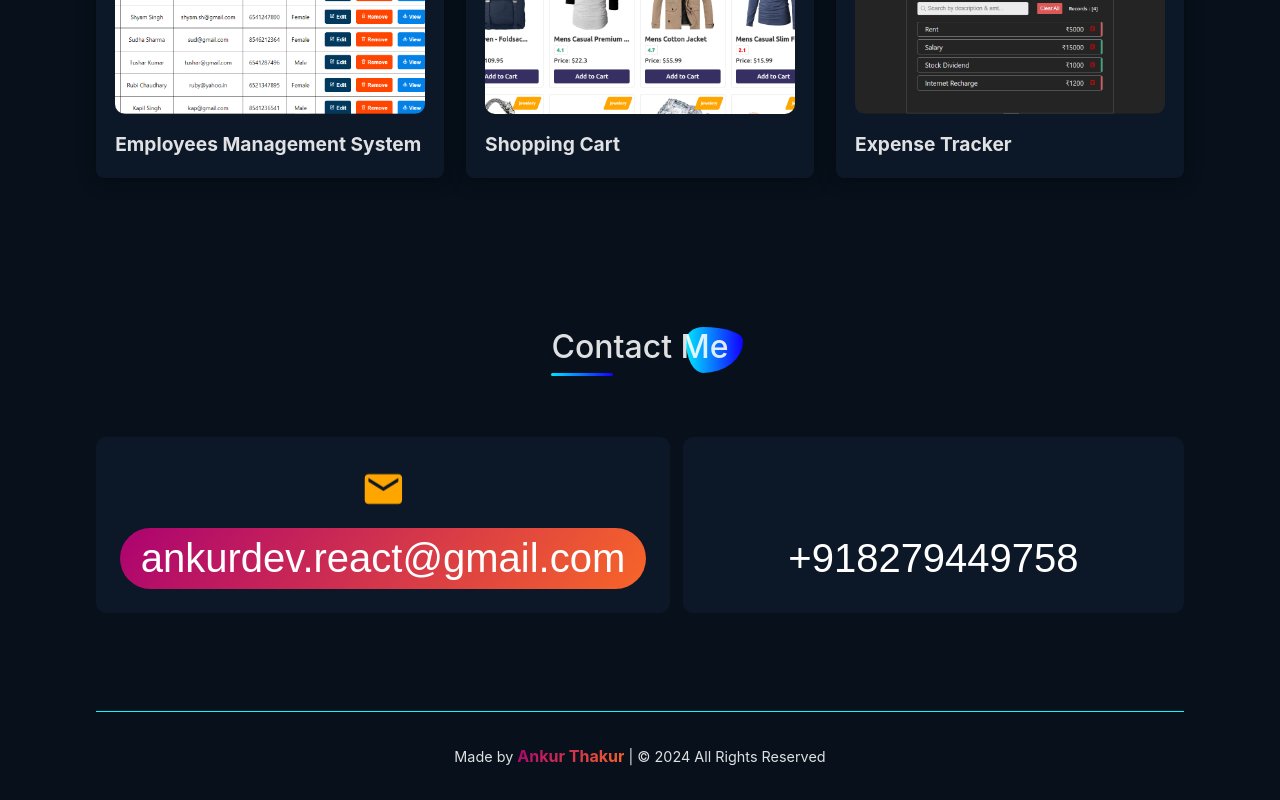
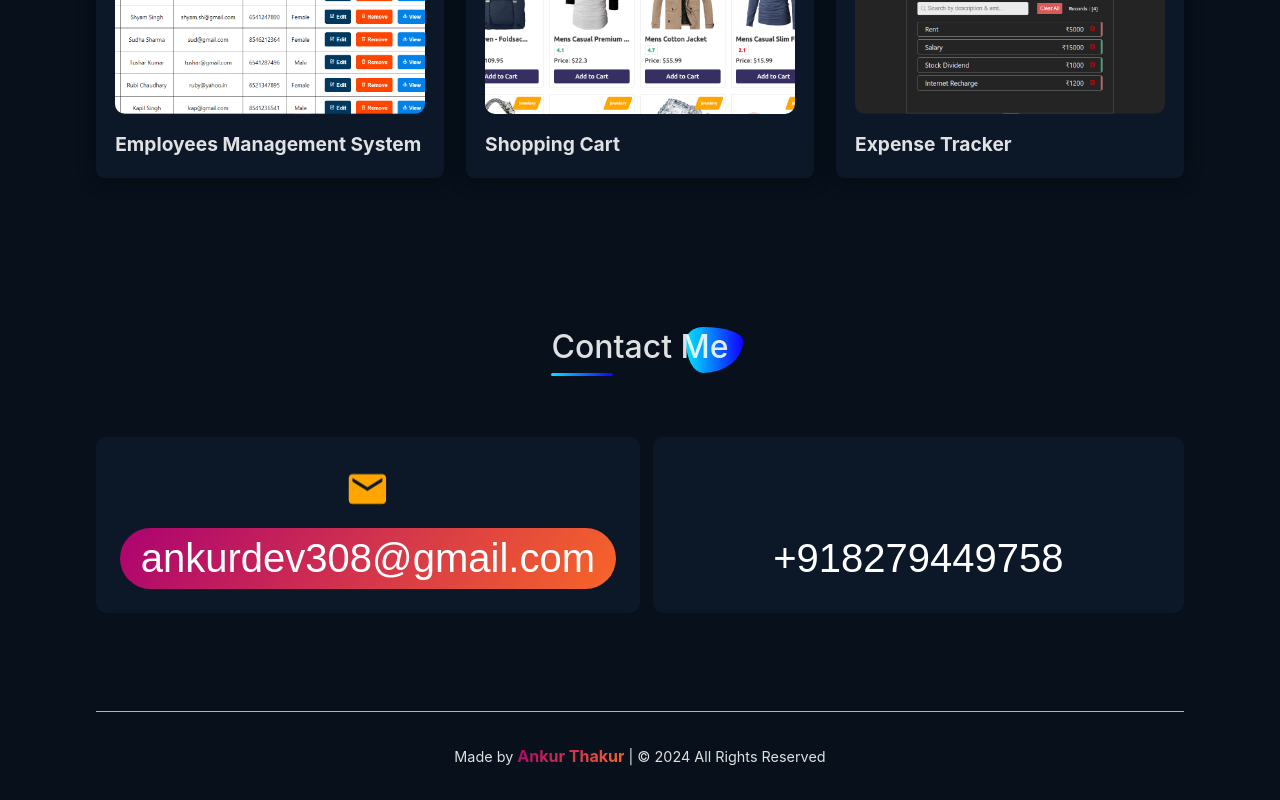
Before and after one commit to ankuryaduvanshiace/portfolio, a React (Vite) app: page / in a window 1280 px wide. Shown: the part 2351-3151 px from the top of the page. Built offline with nearby package versions, Linux system fonts and the light colour scheme; some icons are missing.

Commit message:
email id changed

```diff
--- a/src/components/ContactMe.jsx
+++ b/src/components/ContactMe.jsx
@@ -16,7 +16,7 @@ const ContactMe = () => {
           <div className="email">
             <span className="icon"><MdEmail /></span>
             <Button className="link">
-                <a href="mailto:ankurdev.react@gmail.com">ankurdev.react@gmail.com</a>
+                <a href="mailto:ankurdev308@gmail.com">ankurdev308@gmail.com</a>
             </Button>
           </div>
           <div className="phone">
```
